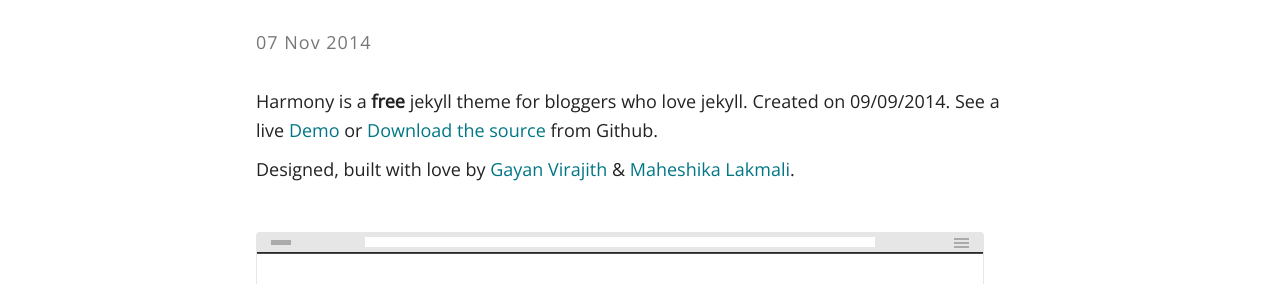
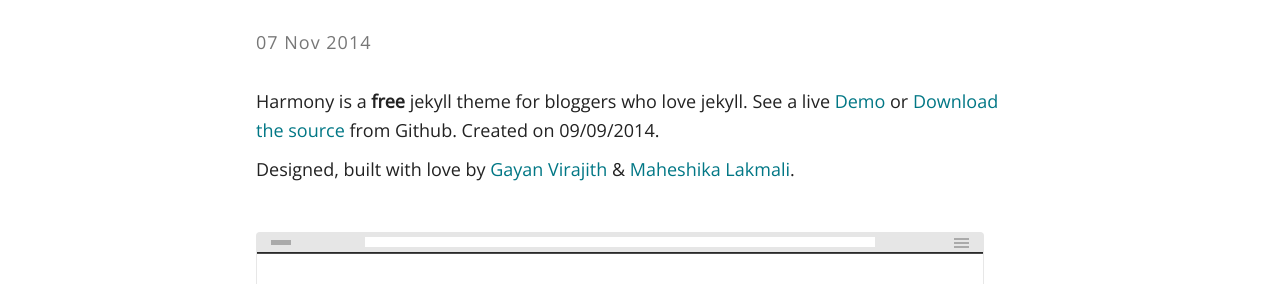
Before and after one commit to gayanvirajith/gayanvirajith.github.io, a Jekyll site: the page built from _posts/2014-11-07-harmony-jeyll-theme.md, in a window 1280 px wide. Shown: the part 186-470 px from the top of the page. Built offline with Jekyll 4.4.1, drawn with Linux system fonts in a browser that asks for light colours.

Commit message:
Modified content information

```diff
--- a/_posts/2014-11-07-harmony-jeyll-theme.md
+++ b/_posts/2014-11-07-harmony-jeyll-theme.md
@@ -10,8 +10,8 @@ browser_title: Harmony jekyll theme by Gayan Viarjith and Maheshika Lakmali
 ---
 
 Harmony is a **free** jekyll theme for bloggers who love jekyll.
-Created on 09/09/2014. See a live [Demo][demo] or
-[Download the source][download] from Github.
+See a live [Demo][demo] or [Download the source][download] from Github.
+Created on 09/09/2014.
 
 <!--more-->
 
```
